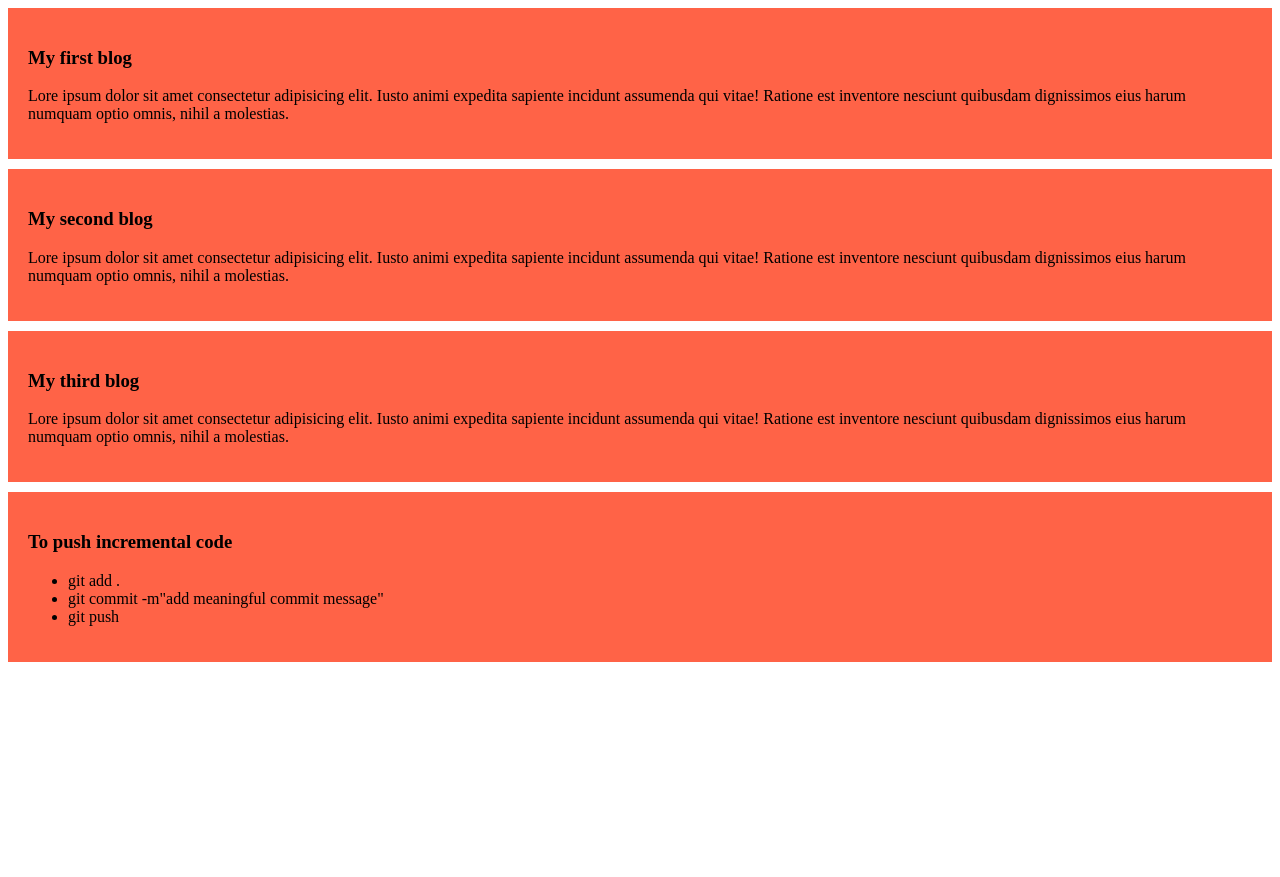
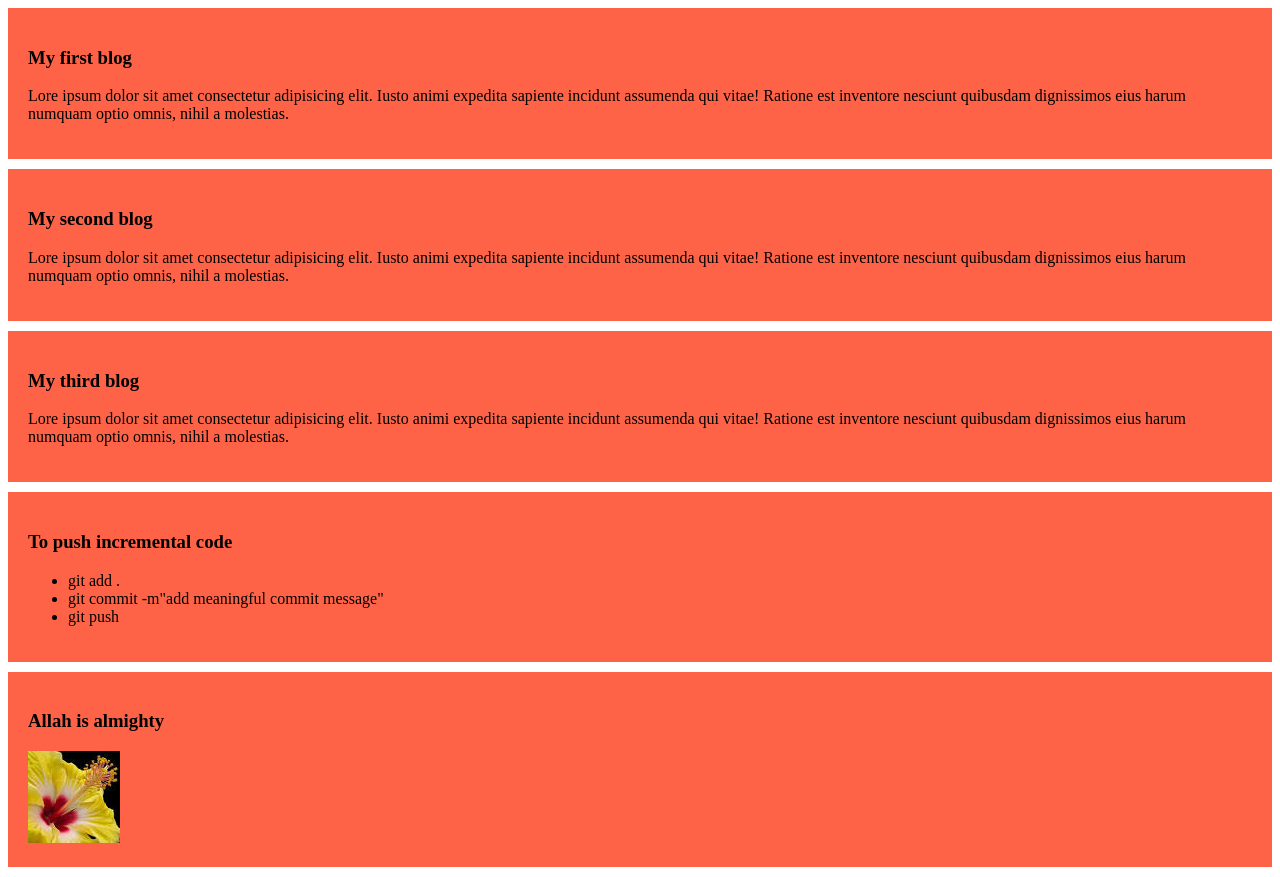
Before and after one commit to mrashid124/my-simple-website, a plain HTML site: page index.html in a window 1280 px wide. Before the commit the page ends 800 px from the top, so only its background shows below. Drawn offline with Linux system fonts and the light colour scheme.

Commit message:
added a picture

```diff
--- a/index.html
+++ b/index.html
@@ -58,6 +58,14 @@
             <li>git push</li>
         </ul>
     </div>
+    <div>
+        <h3> Allah is almighty</h3
+
+
+             <img src="image/images.jpeg" alt="">
+
+    <img src="image/images.jpeg" alt="">
+</div>
 
 </body>
 </html>
```
Also changed, not shown: image/images (1).jpeg (added), image/images.jpeg (added).
